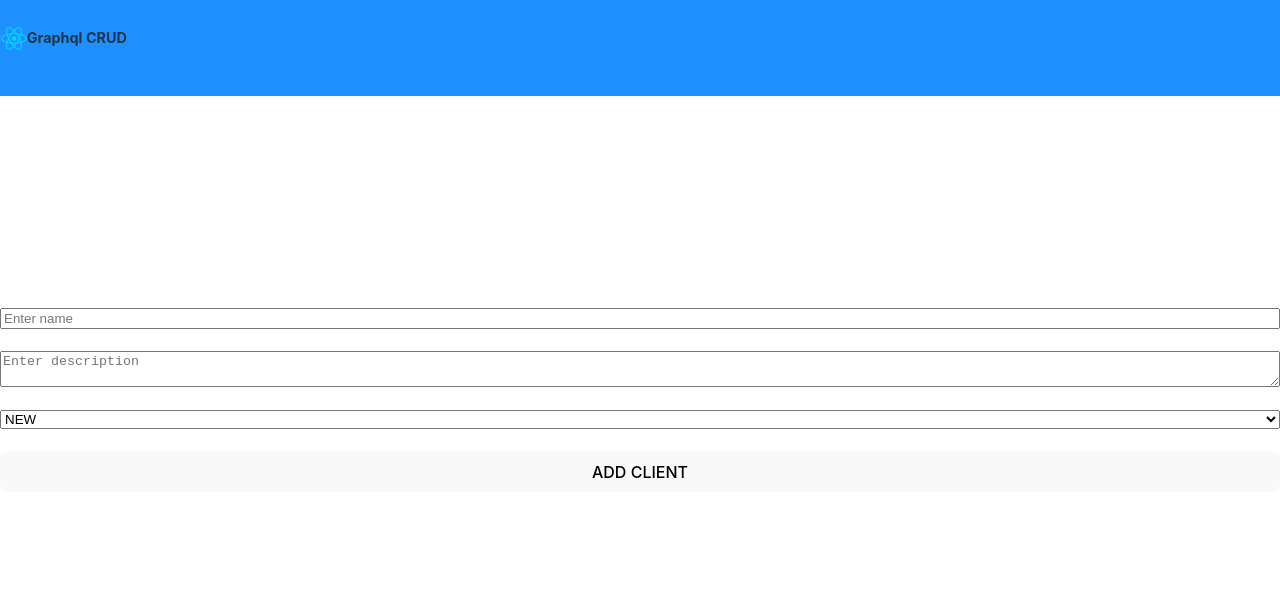
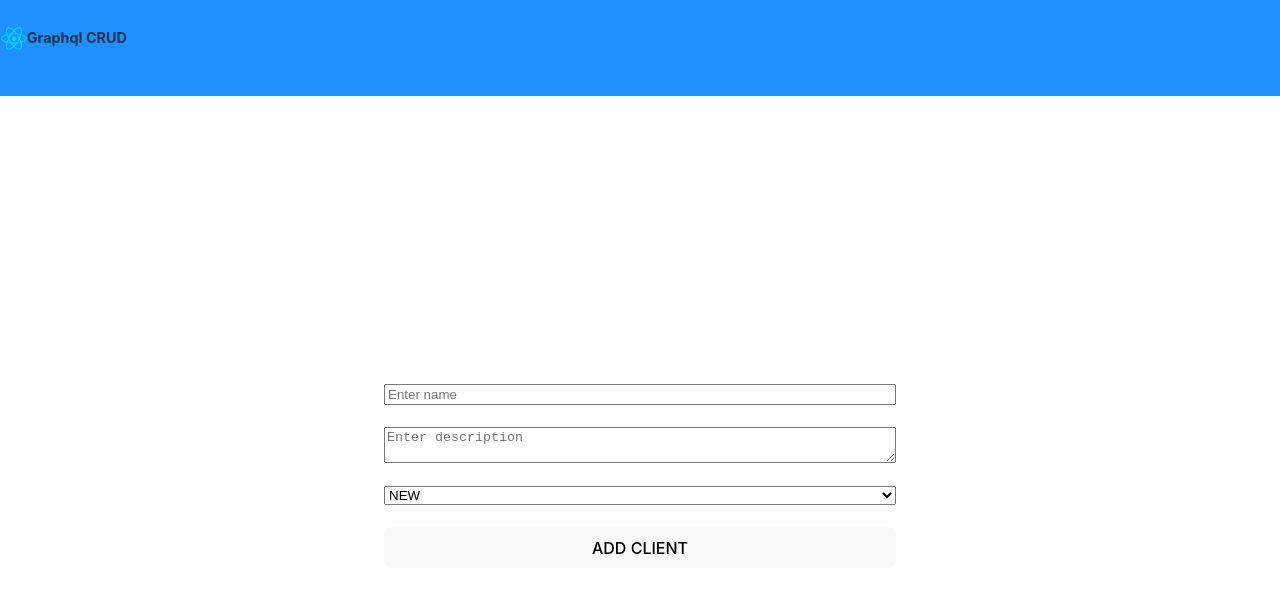
Before and after one commit to ellie-ctrl35/GraphQL, a React (Vite) app in the folder client/: page /addproject in a window 1280 px wide. Shown: the top 592 px of the page. Built offline with nearby package versions, Linux system fonts and the light colour scheme.

Commit message:
Adjust padding in AddProject component

```diff
--- a/client/src/AddProject.jsx
+++ b/client/src/AddProject.jsx
@@ -31,7 +31,7 @@ const AddProject = () => {
       setstatus('');
     };
   return (
-    <div>
+    <div style={{padding:"30%"}}>
       <form onSubmit={handleSubmit} style={{display:"flex",flexDirection:"column",justifyContent:"space-evenly",gap:"1.4rem"}}>
         <input type="text" placeholder="Enter name" value={name} onChange={(e)=>setName(e.target.value )}/>
         <textarea type="text" placeholder="Enter description"  value={description} onChange={(e)=>setdescription(e.target.value )}/>
```
